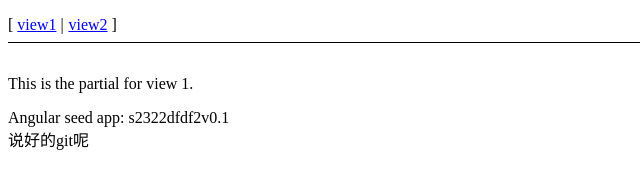
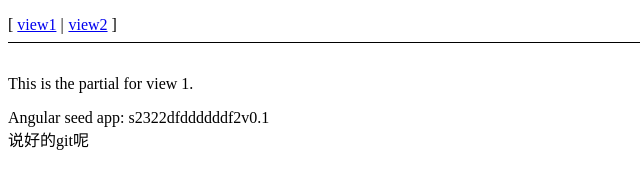
Before and after one commit to suzi404/firstStep, a plain HTML site: page angular-seed/app/index.html in a window 1280 px wide. Shown: the full height of the page, 0-640 px from the left. Drawn offline with Linux system fonts and the light colour scheme.

```diff
--- a/angular-seed/app/index.html
+++ b/angular-seed/app/index.html
@@ -13,7 +13,7 @@
 
   <div ng-view></div>
 
-  <div>Angular seed app: s2322dfdf2v<span app-version></span></div>
+  <div>Angular seed app: s2322dfddddddf2v<span app-version></span></div>
   <div>说好的git呢</div>
 
   <!-- In production use:
```
